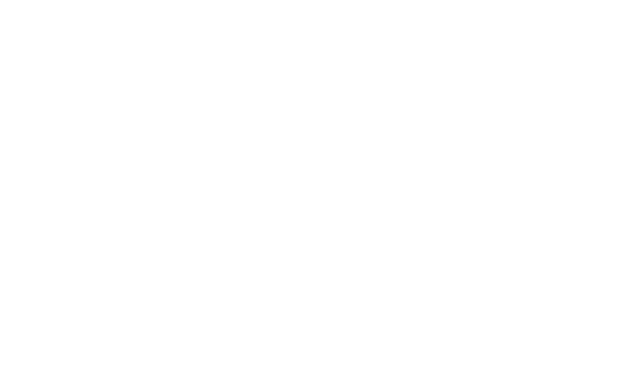
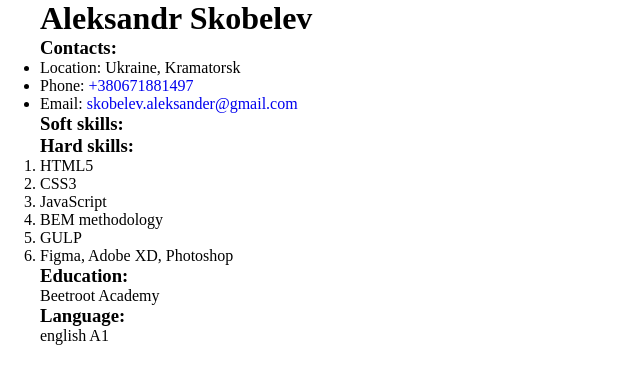
Before and after one commit to Aleksander-Skobelev/rsschool-cv-old, a plain HTML site: page index.html in a window 1280 px wide. Shown: the whole page, without its empty margins (0-640 px from the left). Drawn offline with Linux system fonts and the light colour scheme.

Commit message:
docs: add content index.html

```diff
--- a/index.html
+++ b/index.html
@@ -4,7 +4,35 @@
     <meta charset="UTF-8" />
     <meta http-equiv="X-UA-Compatible" content="IE=edge" />
     <meta name="viewport" content="width=device-width, initial-scale=1.0" />
-    <title>Document</title>
+    <link rel="stylesheet" href="style.css" />
+    <title>RSSchool-CV-Skobelev Aleksandr</title>
   </head>
-  <body></body>
+  <body>
+    <h1>Aleksandr Skobelev</h1>
+    <h3>Contacts:</h3>
+    <ul>
+      <li>Location: Ukraine, Kramatorsk</li>
+      <li>Phone: <a href="tel:+380671881497">+380671881497</a></li>
+      <li>
+        Email:
+        <a href="mailto:skobelev.aleksander@gmail.com"
+          >skobelev.aleksander@gmail.com</a
+        >
+      </li>
+    </ul>
+    <h3>Soft skills:</h3>
+    <h3>Hard skills:</h3>
+    <ol>
+      <li>HTML5</li>
+      <li>CSS3</li>
+      <li>JavaScript</li>
+      <li>BEM methodology</li>
+      <li>GULP</li>
+      <li>Figma, Adobe XD, Photoshop</li>
+    </ol>
+    <h3>Education:</h3>
+    <p>Beetroot Academy</p>
+    <h3>Language:</h3>
+    <p>english A1</p>
+  </body>
 </html>
--- a/style.css
+++ b/style.css
@@ -0,0 +1,14 @@
+* {
+    box-sizing: border-box;
+    margin: 0;
+    padding: 0;
+}
+
+body {
+    max-width: 1200px;
+    margin: 0 auto;
+}
+
+a {
+    text-decoration: none;
+}
```
